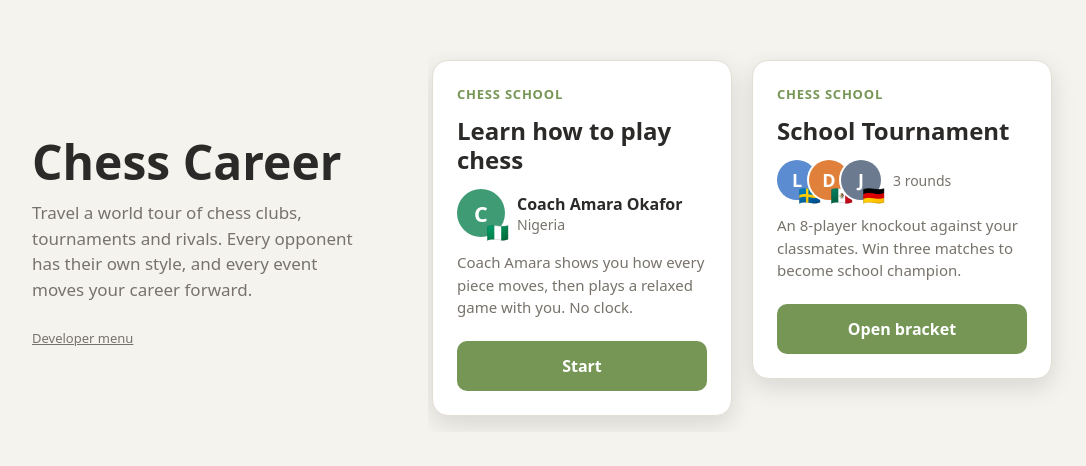
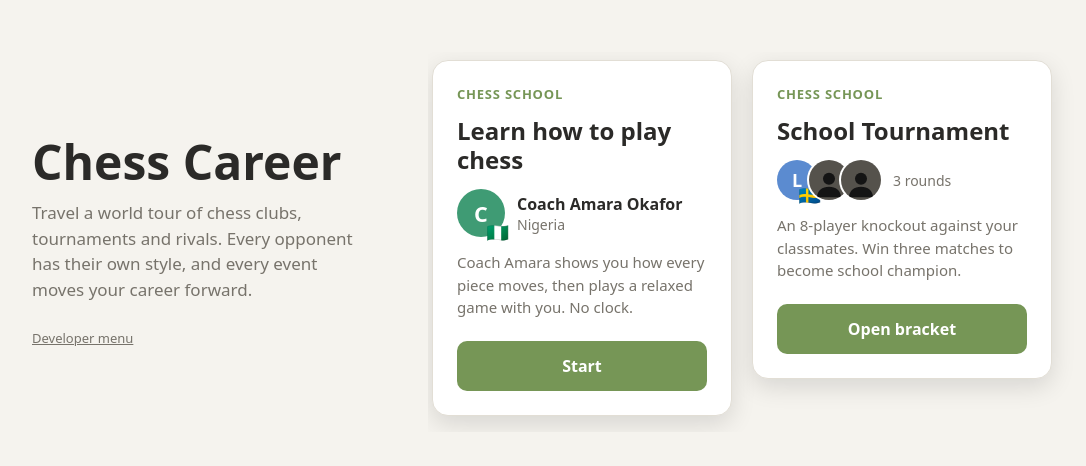
Before and after one commit to Woodside749/chess-campaign, a React (Vite) app: page / in a window 1280 px wide. Shown: the part 158-624 px from the top of the page, without its empty margins (66-1152 px from the left). Built offline with nearby package versions, Linux system fonts and the light colour scheme.

Commit message:
Hide future tournament opponents behind silhouettes
Co-Authored-By: Claude Opus 5.5 <noreply@anthropic.com>

```diff
--- a/src/App.css
+++ b/src/App.css
@@ -852,6 +852,22 @@
   color: var(--muted);
 }
 
+/* An opponent whose identity isn't revealed yet */
+
+.avatar.silhouette {
+  place-items: end center;
+  background: #55524c;
+  overflow: hidden;
+}
+
+/* The figure sits at the bottom of the circle, like a portrait. */
+.avatar.silhouette svg {
+  display: block;
+  width: 80%;
+  height: 80%;
+  fill: #141414;
+}
+
 /* Tournament card on the home screen: the opponents' avatars side by side */
 
 .avatar-stack {
--- a/src/Home.jsx
+++ b/src/Home.jsx
@@ -2,6 +2,7 @@ import { BOTS } from './bots.js'
 import { EVENTS } from './career.js'
 import { roundsWon } from './progress.js'
 import Avatar from './Avatar.jsx'
+import Silhouette from './Silhouette.jsx'
 
 // The player's home screen: the game's title, and the career events as a row of cards.
 export default function Home({ progress, onOpenEvent, onOpenDevMenu }) {
@@ -52,14 +53,19 @@ function Opponent({ bot }) {
 }
 
 // The tournament's opponents as a row of avatars, and how far the player has got.
+// Opponents of rounds not reached yet are shown as silhouettes.
 function TournamentSummary({ event, won }) {
   const total = event.rounds.length
   return (
     <div className="event-opponent">
       <div className="avatar-stack">
-        {event.rounds.map((round) => (
-          <Avatar key={round.opponent} bot={BOTS[round.opponent]} size={40} />
-        ))}
+        {event.rounds.map((round, i) =>
+          i <= won ? (
+            <Avatar key={round.opponent} bot={BOTS[round.opponent]} size={40} />
+          ) : (
+            <Silhouette key={round.opponent} size={40} />
+          ),
+        )}
       </div>
       <div className="bot-bio">
         {won >= total ? '🏆 Champion' : won === 0 ? `${total} rounds` : `${won} of ${total} rounds won`}
--- /dev/null
+++ b/src/Silhouette.jsx
@@ -0,0 +1,11 @@
+// A dark, faceless avatar for an opponent whose identity isn't revealed yet.
+export default function Silhouette({ size = 44 }) {
+  return (
+    <div className="avatar silhouette" style={{ width: size, height: size }} aria-label="Unknown opponent">
+      <svg viewBox="0 0 24 24" width={size * 0.62} height={size * 0.62} aria-hidden="true">
+        <circle cx="12" cy="8" r="4.5" />
+        <path d="M3 22c0-5 4-8 9-8s9 3 9 8z" />
+      </svg>
+    </div>
+  )
+}
--- a/src/Tournament.jsx
+++ b/src/Tournament.jsx
@@ -1,6 +1,7 @@
 import { BOTS } from './bots.js'
 import Avatar from './Avatar.jsx'
 import Bracket from './Bracket.jsx'
+import Silhouette from './Silhouette.jsx'
 
 // A tournament: the bracket on the left, and the player's rounds on the right.
 // A round unlocks when the round before it is won, and any unlocked round can be replayed.
@@ -34,10 +35,17 @@ export default function Tournament({ event, roundsWon, onPlayRound, onBack }) {
                   {won && <span className="round-won"> ✓ Won</span>}
                 </div>
                 <div className="round-opponent">
-                  <Avatar bot={bot} size={36} />
+                  {/* Opponents stay hidden until the round unlocks, like in a real tournament. */}
+                  {locked ? <Silhouette size={36} /> : <Avatar bot={bot} size={36} />}
                   <div>
                     <div className="opponent-name">
-                      {bot.name} <span className="rating">({bot.rating})</span>
+                      {locked ? (
+                        'Opponent not decided yet'
+                      ) : (
+                        <>
+                          {bot.name} <span className="rating">({bot.rating})</span>
+                        </>
+                      )}
                     </div>
                     <div className="bot-bio">You play {round.color === 'w' ? 'White' : 'Black'} · 10 min</div>
                   </div>
```
